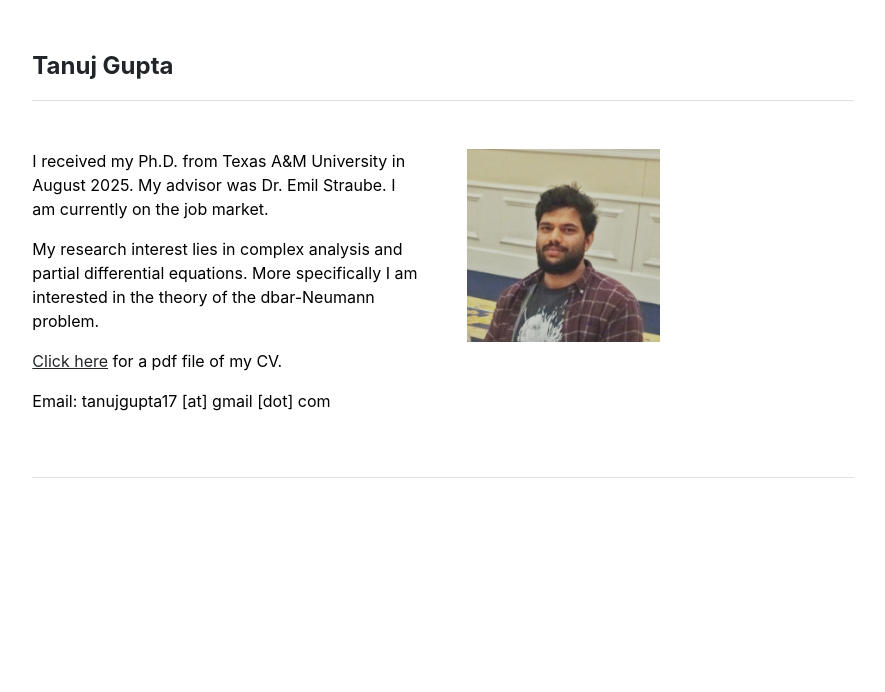
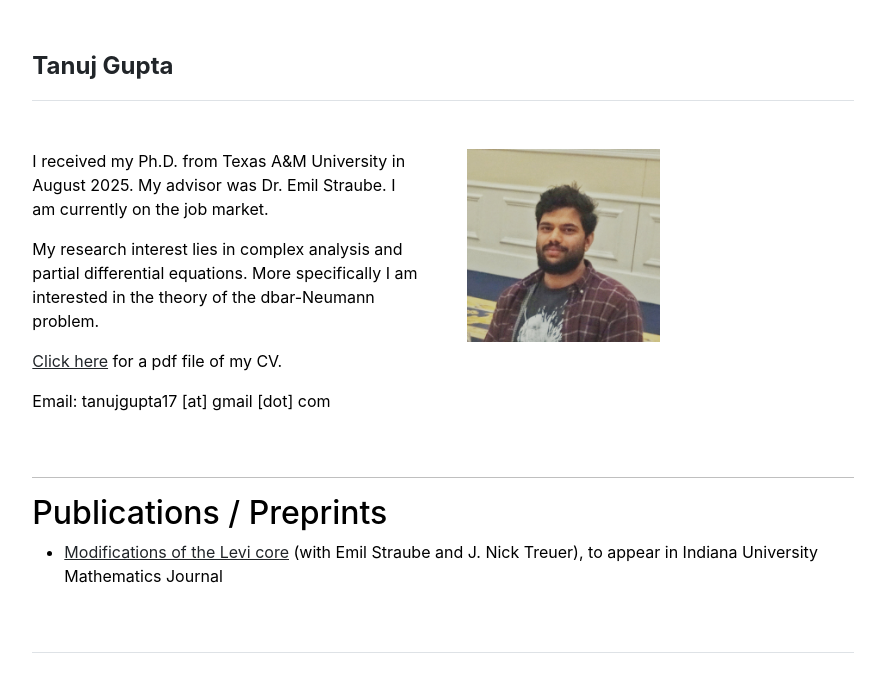
Before and after one commit to tanujmath/tanujmath.github.io, a Jekyll site: the page built from index.md, in a window 1280 px wide. Shown: the top 692 px of the page, without its empty margins (197-1082 px from the left). Built offline with Jekyll 4.4.1, drawn with Linux system fonts in a browser that asks for light colours.

Commit message:
Update home.html

```diff
--- a/_layouts/home.html
+++ b/_layouts/home.html
@@ -13,3 +13,16 @@ layout: default
     <img src="{{ site.github.url }}/assets/img/tanuj.jpeg" alt="Tanuj" width="50%">
   </div>
 </div>
+
+<hr>
+
+<div class="row g-5 mb-5">
+  <div class="col-md-12">
+    <h2>Publications / Preprints</h2>
+    <ul>
+      <li>
+        <a href="http://www.iumj.indiana.edu/IUMJ/Preprints/60462.pdf">Modifications of the Levi core</a> (with Emil Straube and J. Nick Treuer), to appear in Indiana University Mathematics Journal
+      </li>
+    </ul>
+  </div>
+</div>
```
